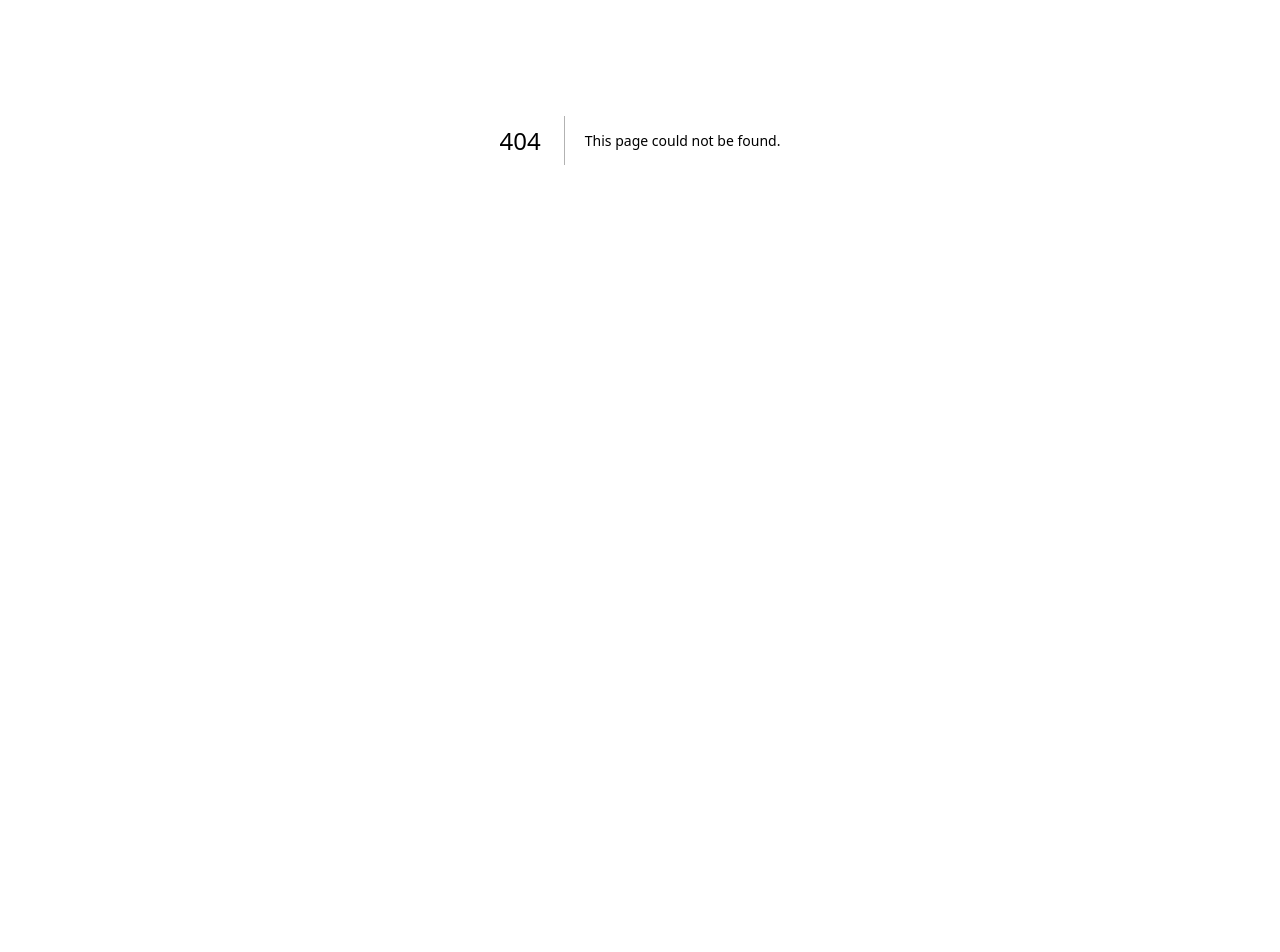
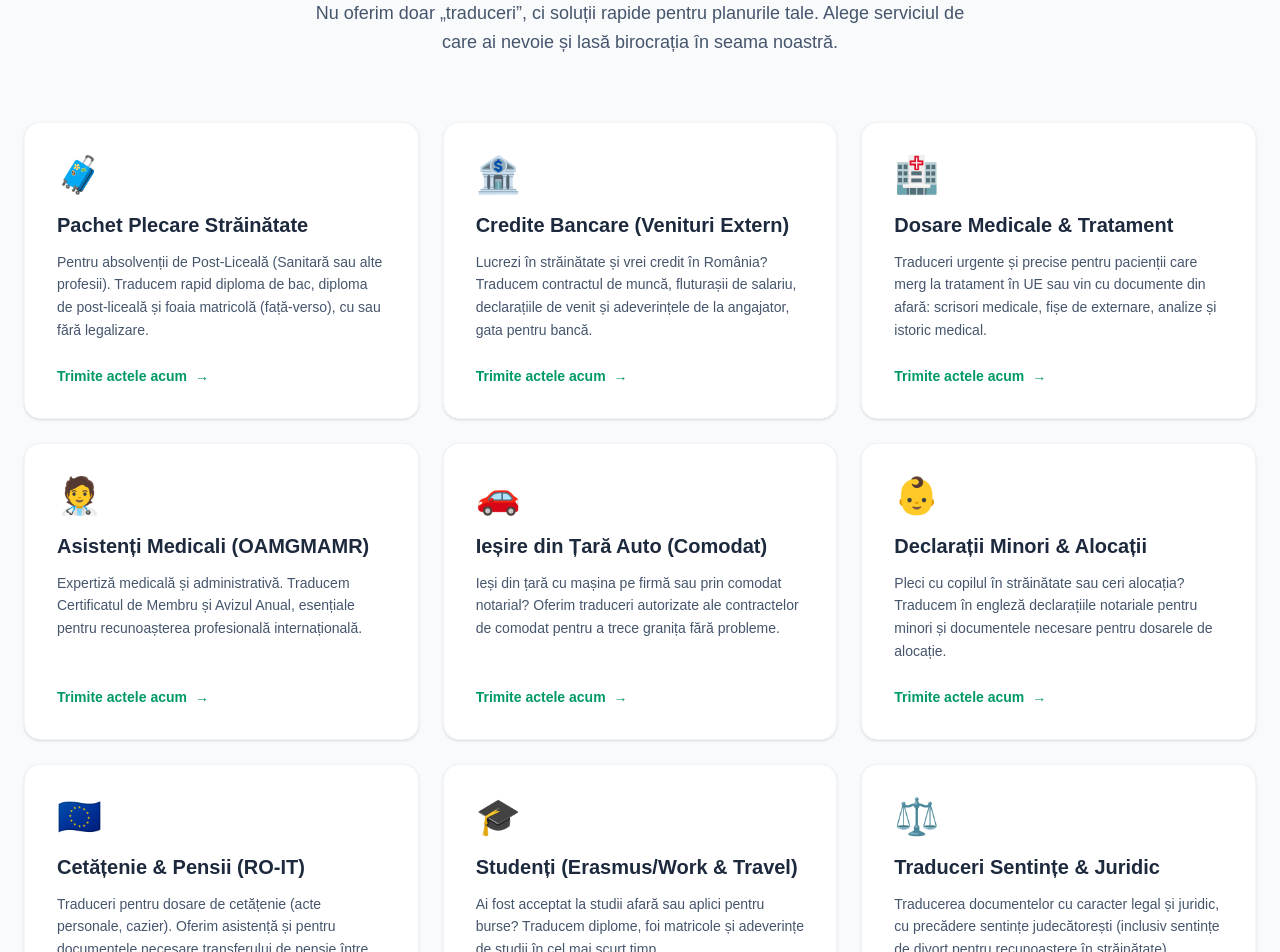
Before and after one commit to Eusebiu05/traduceri-urgente-landing, a Next.js app: page /servicii_oferite in a window 1280 px wide. Before the commit this address had no page. Shown: the part 260-1212 px from the top of the page. Before the commit the page ends 800 px from the top, so only its background shows below. Built offline with nearby package versions, Linux system fonts and the light colour scheme.

Commit message:
Adaugare sectiune Servicii Oferite

```diff
--- /dev/null
+++ b/src/app/servicii_oferite/page.tsx
@@ -0,0 +1,139 @@
+import React from 'react';
+import { Header } from '@/components/Header';
+import { Footer } from '@/components/Footer';
+
+export default function ServiciiOferite() {
+
+  const servicii = [
+    {
+      titlu: "Pachet Plecare Străinătate",
+      descriere: "Pentru absolvenții de Post-Liceală (Sanitară sau alte profesii). Traducem rapid diploma de bac, diploma de post-liceală și foaia matricolă (față-verso), cu sau fără legalizare.",
+      icon: "🧳",
+      mesajWhatsApp: "Bună ziua! Aș dori o evaluare pentru traducerea unui pachet de acte de studii (diplomă, foaie matricolă) pentru plecarea în străinătate. Vă trimit documentele?"
+    },
+    {
+      titlu: "Credite Bancare (Venituri Extern)",
+      descriere: "Lucrezi în străinătate și vrei credit în România? Traducem contractul de muncă, fluturașii de salariu, declarațiile de venit și adeverințele de la angajator, gata pentru bancă.",
+      icon: "🏦",
+      mesajWhatsApp: "Bună ziua! Am nevoie de traducerea unor acte doveditoare ale veniturilor din străinătate (contract muncă/fluturași) pentru un credit bancar. Vă trimit pozele pentru preț?"
+    },
+    {
+      titlu: "Dosare Medicale & Tratament",
+      descriere: "Traduceri urgente și precise pentru pacienții care merg la tratament în UE sau vin cu documente din afară: scrisori medicale, fișe de externare, analize și istoric medical.",
+      icon: "🏥",
+      mesajWhatsApp: "Bună ziua! Am nevoie de o traducere urgentă pentru un dosar medical / analize. Vă pot lăsa documentele aici pentru un preț și termen de livrare?"
+    },
+    {
+      titlu: "Asistenți Medicali (OAMGMAMR)",
+      descriere: "Expertiză medicală și administrativă. Traducem Certificatul de Membru și Avizul Anual, esențiale pentru recunoașterea profesională internațională.",
+      icon: "🧑‍⚕️",
+      mesajWhatsApp: "Bună! Mă interesează traducerea actelor de asistent medical (Certificat Membru / Aviz) pentru străinătate. Cât costă și în cât timp sunt gata?"
+    },
+    {
+      titlu: "Ieșire din Țară Auto (Comodat)",
+      descriere: "Ieși din țară cu mașina pe firmă sau prin comodat notarial? Oferim traduceri autorizate ale contractelor de comodat pentru a trece granița fără probleme.",
+      icon: "🚗",
+      mesajWhatsApp: "Bună ziua! Am nevoie de traducerea unui contract de comodat auto pentru a ieși din țară. Vă trimit poza documentului pentru o cotație?"
+    },
+    {
+      titlu: "Declarații Minori & Alocații",
+      descriere: "Pleci cu copilul în străinătate sau ceri alocația? Traducem în engleză declarațiile notariale pentru minori și documentele necesare pentru dosarele de alocație.",
+      icon: "👶",
+      mesajWhatsApp: "Bună ziua! Aș dori să traduc o declarație notarială pentru minor / acte pentru dosarul de alocație. Vă trimit pozele să îmi spuneți prețul?"
+    },
+    {
+      titlu: "Cetățenie & Pensii (RO-IT)",
+      descriere: "Traduceri pentru dosare de cetățenie (acte personale, cazier). Oferim asistență și pentru documentele necesare transferului de pensie între România și Italia.",
+      icon: "🇪🇺",
+      mesajWhatsApp: "Bună ziua! Vă contactez pentru traducerea unor acte necesare la dosarul de cetățenie / pensie. Vă pot trimite documentele pentru evaluare?"
+    },
+    {
+      titlu: "Studenți (Erasmus/Work & Travel)",
+      descriere: "Ai fost acceptat la studii afară sau aplici pentru burse? Traducem diplome, foi matricole și adeverințe de studii în cel mai scurt timp.",
+      icon: "🎓",
+      mesajWhatsApp: "Bună! Am nevoie de traducerea unor acte de studii (adeverință, foaie matricolă) pentru Erasmus / facultate. Vă trimit documentele să îmi faceți o ofertă?"
+    },
+    {
+      titlu: "Traduceri Sentințe & Juridic",
+      descriere: "Traducerea documentelor cu caracter legal și juridic, cu precădere sentințe judecătorești (inclusiv sentințe de divorț pentru recunoaștere în străinătate).",
+      icon: "⚖️",
+      mesajWhatsApp: "Bună ziua! Am de tradus un document juridic / sentință. Vă trimit documentul pentru a-mi comunica prețul și timpul de execuție?"
+    }
+  ];
+
+  return (
+    <div className="bg-slate-50 min-h-screen flex flex-col">
+      {/* Header-ul stă acum sus de tot, fără padding deasupra lui */}
+      <Header />
+
+      {/* Zona de conținut principal, aici aplicăm padding-ul ca să împingem doar textul */}
+      <main className="flex-grow py-16 md:py-24">
+        <div className="max-w-7xl mx-auto px-6">
+
+          {/* Antetul paginii */}
+          <div className="text-center mb-16">
+            <h1 className="text-4xl md:text-5xl font-extrabold text-slate-900 mb-6 tracking-tight">
+              Nevoie de traduceri? Alege situația ta:
+            </h1>
+            <p className="text-lg text-slate-600 max-w-2xl mx-auto leading-relaxed">
+              Nu oferim doar „traduceri”, ci soluții rapide pentru planurile tale.
+              Alege serviciul de care ai nevoie și lasă birocrația în seama noastră.
+            </p>
+          </div>
+
+          {/* Grila cu servicii */}
+          <div className="grid grid-cols-1 md:grid-cols-2 lg:grid-cols-3 gap-6">
+            {servicii.map((serviciu, index) => (
+              <div
+                key={index}
+                className="bg-white p-8 rounded-2xl shadow-sm border border-slate-100 hover:shadow-md hover:-translate-y-1 transition-all duration-300 flex flex-col h-full"
+              >
+                <div className="text-4xl mb-4">{serviciu.icon}</div>
+                <h2 className="text-xl font-bold text-slate-800 mb-3">{serviciu.titlu}</h2>
+                <p className="text-slate-600 leading-relaxed text-sm flex-grow">
+                  {serviciu.descriere}
+                </p>
+
+                <a
+                // Aici transformăm mesajul în format de link folosind encodeURIComponent
+                href={`https://wa.me/40765786180?text=${encodeURIComponent(serviciu.mesajWhatsApp)}`}
+                target="_blank"
+                rel="noopener noreferrer"
+                className="mt-6 text-emerald-600 font-bold hover:text-emerald-700 hover:underline flex items-center gap-2 text-sm"
+              >
+                Trimite actele acum <span>→</span>
+              </a>
+              </div>
+            ))}
+          </div>
+
+          {/* Secțiune Call-to-Action jos */}
+        <div className="mt-20 text-center bg-white p-10 md:p-14 rounded-2xl border border-slate-100 shadow-sm">
+          <h3 className="text-2xl md:text-3xl font-bold text-slate-800 mb-4">
+            Ai alt tip de document? Hai să discutăm! 📄
+          </h3>
+          <p className="text-slate-600 mb-8 max-w-xl mx-auto text-lg">
+            Traducem o gamă foarte largă de acte din și în majoritatea limbilor de circulație.
+            Trimite-ne o poză cu documentul tău și îți spunem pe loc prețul și timpul de livrare.
+          </p>
+          <a
+            href={`https://wa.me/40765786180?text=${encodeURIComponent("Bună ziua! Am un alt tip de document pentru traducere. Vă trimit poza pentru a-mi comunica prețul și detaliile?")}`}
+            target="_blank"
+            rel="noopener noreferrer"
+            className="inline-block bg-emerald-600 hover:bg-emerald-500 text-white font-bold py-4 px-8 md:px-10 rounded-full transition-all shadow-sm hover:shadow-md text-lg"
+          >
+            Trimite actul pe WhatsApp
+          </a>
+          <p className="mt-5 text-sm text-slate-500 font-medium">
+            ⚡️ Răspundem rapid. Livrare digitală imediată.
+          </p>
+        </div>
+
+        </div>
+      </main>
+
+      {/* Footer-ul stă acum la bază, împins de conținutul de deasupra */}
+      <Footer />
+    </div>
+  );
+}
--- a/src/components/Footer.tsx
+++ b/src/components/Footer.tsx
@@ -47,6 +47,7 @@ export const Footer = () => {
                 <nav className="flex flex-col gap-4 text-sm font-bold">
                   <Link href="/" className="text-slate-500 hover:text-blue-600 hover:translate-x-1 transition-all">Acasă</Link>
                   <Link href="/about" className="text-slate-500 hover:text-blue-600 hover:translate-x-1 transition-all">Despre Noi</Link>
+                  <Link href="/servicii_oferite" className="text-slate-500 hover:text-blue-600 hover:translate-x-1 transition-all">Servicii Oferite</Link>
                   {/* De decomentat pentru ca inca nu exista pagina de Termeni și Condiții
                   <Link href="/termeni-si-conditii" className="text-slate-500 hover:text-blue-600 hover:translate-x-1 transition-all">Termeni și Condiții</Link>
                   <Link href="/politica-de-confidentialitate" className="text-slate-500 hover:text-blue-600 hover:translate-x-1 transition-all">Politica de Confidențialitate</Link>
@@ -125,6 +126,7 @@ export const Footer = () => {
             <nav className="flex flex-col gap-3 text-base font-bold text-slate-600 pl-3">
               <Link href="/">Acasă</Link>
               <Link href="/about">Despre Noi</Link>
+              <Link href="/servicii-oferite">Servicii Oferite</Link>
               {/* De decomentat pentru ca inca nu exista pagina de Termeni și Condiții
               <Link href="/termeni-si-conditii">Termeni și Condiții</Link>
               */}
--- a/src/components/Header.tsx
+++ b/src/components/Header.tsx
@@ -43,6 +43,7 @@ export const Header = () => {
           {/* NAVIGARE DESKTOP */}
           <nav className="hidden md:flex gap-6 items-center">
             <Link href="/" className={getLinkClass("/")}>Acasă</Link>
+            <Link href="/servicii_oferite" className={getLinkClass("/servicii_oferite")}>Servicii Oferite</Link>
             <Link href="/blog" className={getLinkClass("/blog")}>Blog</Link>
             <Link href="/about" className={getLinkClass("/about")}>Despre noi</Link>
 
```
